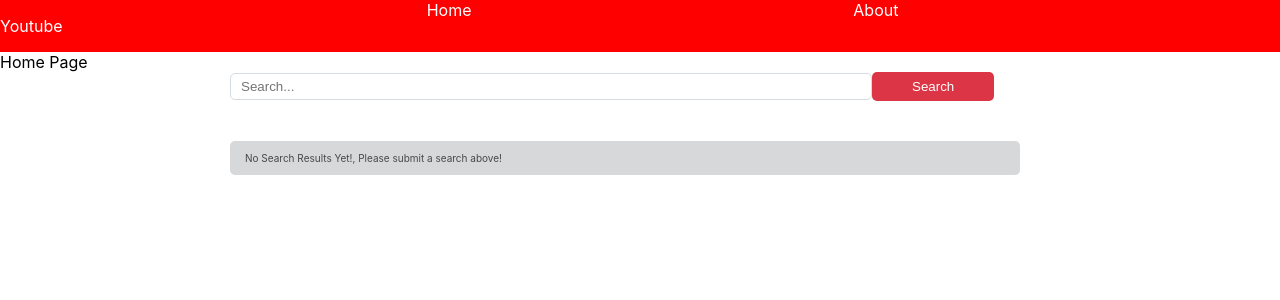
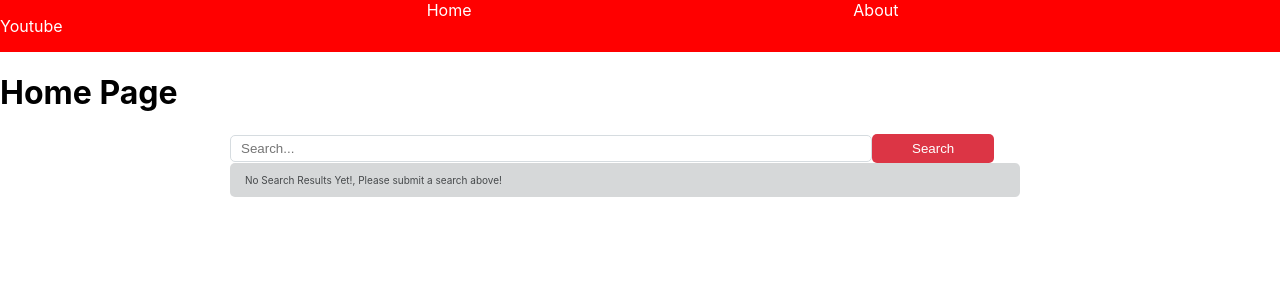
Before and after one commit to jrussell1017/youtube-clone-project, a React (Create React App) app: page / in a window 1280 px wide. Shown: the top 300 px of the page. Built offline with nearby package versions, Linux system fonts and the light colour scheme.

Commit message:
added fetch, finished searchpage & searchlist

```diff
--- a/src/App.js
+++ b/src/App.js
@@ -1,12 +1,11 @@
 import "./App.css";
 import React, { Component } from "react";
 import { Route, Routes, Link } from "react-router-dom";
+
 // Component
 import HomePage from "./component/home/HomePage";
 import AboutPage from "./component/about/AboutPage";
-import IndividualVideoPage from "./component/IndividualVideoPage";
-import Search from "./component/search/Search";
-import SearchResults from "./component/search/SearchResults";
+
 
 // Data
 import { team } from "./data/team.js"
@@ -40,10 +39,6 @@ class App extends Component {
             <Route exact path="/" element={<HomePage />} />
             <Route path="/about" element={<AboutPage team={team} />} />
           </Routes>
-          <Search />
-          <br />
-          <br />
-          <SearchResults />
         </div>
 
     );
--- a/src/component/IndividualVideoPage.js
+++ b/src/component/IndividualVideoPage.js
@@ -1,9 +1,9 @@
 import { Component } from "react";
 
 class IndividualVideoPage extends Component {
-  constructor() {
-    super();
-  }
+  // constructor() {
+  //   super();
+  // }
   render() {
     return (
       <div>
--- a/src/component/about/AboutTeam.js
+++ b/src/component/about/AboutTeam.js
@@ -1,11 +1,14 @@
-export const AboutTeam = ({ member }) => {
-    const { firstName, lastName, title } = member;
+const AboutTeam = ({ member }) => {
+    const { firstName, lastName, title, profilePicture, description } = member;
     let name = `${firstName} ${lastName}`;
 
     return (
         <article className="team-info">
             <h3>{name}</h3>
             <h4>{title}</h4>
+            <img src={profilePicture} alt="profile-pic"/>
+            <h5>Bio</h5>
+            <p>{description}</p>
         </article>
     );
 };
--- a/src/component/home/HomePage.js
+++ b/src/component/home/HomePage.js
@@ -1,12 +1,50 @@
 import { Component } from "react";
+import SearchPage from "../search/SearchPage";
 
 class HomePage extends Component {
-    // constructor(){
-    //     super()
-    // }
+    constructor(){
+        super()
+        this.state = {
+            videoList: [],
+            userInput: "",
+        }
+    }
+
+    handleSearchValue = (e) => {
+        this.setState({
+          userInput: e.target.value,
+        })
+      }
+
+    handleYoutubeData = (e) => {
+        console.log(e)
+        e.preventDefault();
+        const { userInput } = this.state;
+        fetch(`https://www.googleapis.com/youtube/v3/search?part=snippet&maxResults=20&q=${userInput}&type=video&key=${process.env.REACT_APP_API_KEY}`)
+        .then((res)=>{
+          return res.json();
+        })
+        .then((data)=>{
+          console.log("youtube data", data);
+          console.log("youtube thumbnails", data.items);
+          this.setState({
+            videoList: data.items,
+          })
+        })
+      }
+
     render() {
+        const { videoList, userInput } = this.state;
         return(
-            <div>Home Page</div>
+            <div>
+                <h1>Home Page</h1>
+                <SearchPage
+                userInput={userInput}
+                videoList={videoList}
+                handleSearchValue={this.handleSearchValue}
+                handleYoutubeData={this.handleYoutubeData}
+                />
+            </div>
         )
     }
 }
--- a/src/component/search/Search.js
+++ /dev/null
@@ -1,38 +0,0 @@
-import { Component } from "react";
-import "./search.css"
-
-class SearchBar extends Component {
-    constructor () {
-      super();
-      this.state = {
-        input: '',
-        array: []
-      }
-    }
-
-    //   const handleSubmit = (e) =>{
-    //       e.prebentDefault();
-    //       // what to do here
-    //     }
-
-
-    render () {
-        return (
-            <form className="search-form">
-            <input
-              className="input"
-              type="text"
-              id="search"
-              placeholder="Search..."
-            />
-            <button className="submitbtn" type="submit" onClick={function() {console.log('click')}}>Search</button>
-          </form>
-        )
-    }
-
-
-
-
-}
-
-export default SearchBar;
--- /dev/null
+++ b/src/component/search/SearchList.js
@@ -0,0 +1,19 @@
+import { Component } from "react";
+
+
+class SearchList extends Component {
+  // constructor(){
+  //   super();
+  // }
+
+  render() {
+    const { videoElList } = this.props;
+      return (
+        <aside className="search-list">
+           {videoElList}
+        </aside>
+      )
+    }
+}
+
+export default SearchList;
--- /dev/null
+++ b/src/component/search/SearchPage.js
@@ -0,0 +1,40 @@
+import { Component } from "react";
+import "./search.css"
+import SearchList from "./SearchList";
+import "./searchResults.css"
+
+
+class SearchPage extends Component {
+    constructor () {
+      super();
+      this.state = {
+        array: []
+      }
+    }
+
+    render () {
+      const { videoList, userInput } = this.props;
+      console.log(" youtube data", videoList)
+      let videoElList = videoList.map((vid) => (<img key={vid.id.videoId} src={vid.snippet.thumbnails.high.url} alt="video-pic" />));
+      console.log("youtube thumbnail search", videoElList);
+        return (
+          <form className="search-form">
+            <input
+              className="input"
+              type="text"
+              id="search"
+              placeholder="Search..."
+              onInput={this.props.handleSearchValue}
+              value={userInput}
+            />
+            <button className="submitbtn" type="submit" onClick={this.props.handleYoutubeData}>Search</button>
+            <div className="search-results">
+                <p>No Search Results Yet!, Please submit a search above!</p>
+            </div>
+            <SearchList videoElList={videoElList} />
+          </form>
+        )
+    }
+}
+
+export default SearchPage;
--- a/src/component/search/SearchResults.js
+++ /dev/null
@@ -1,14 +0,0 @@
-import { Component } from "react";
-import "./searchResults.css"
-
-class SearchResults extends Component {
-    render() {
-      return (
-        <div className="search-results">
-          <p>No Search Results Yet!, Please submit a search above!</p>
-        </div>
-      )
-    }
-}
-
-export default SearchResults;
--- a/src/data/team.js
+++ b/src/data/team.js
@@ -3,18 +3,24 @@ export const team = [
         id: "yerr01",
         firstName: "Hector",
         lastName: "Ilarraza",
-        title: "Team Lead"
+        title: "Team Lead",
+        description: "Hello everyone, my name is Xiaoming Yang, (He/him) in this project, I am the technical person in charge. I am an 8.2 fellow from Pursuit. My goal is to find a job after completing my studies here. Programming is a hobby of mine. It should also be the choice of everyone who does not want to become Alzheimer’s prematurely. I hope that every skill, I learn here can be applied to my future work.",
+        profilePicture: "https://avatars.githubusercontent.com/u/53978521?v=4"
     },
     {
         id: "yerr02",
         firstName: "James",
         lastName: "Russell",
-        title: "Visual Lead"
+        title: "Visual Lead",
+        description: "Hello everyone, my name is Xiaoming Yang, (He/him) in this project, I am the technical person in charge. I am an 8.2 fellow from Pursuit. My goal is to find a job after completing my studies here. Programming is a hobby of mine. It should also be the choice of everyone who does not want to become Alzheimer’s prematurely. I hope that every skill, I learn here can be applied to my future work.",
+        profilePicture: "https://avatars.githubusercontent.com/u/75263425?v=4"
     },
     {
         id: "yerr03",
         firstName: "Xioaming",
         lastName: "Yang",
-        title: "Tech Lead"
+        title: "Tech Lead",
+        description: "Hello everyone, my name is Xiaoming Yang, (He/him) in this project, I am the technical person in charge. I am an 8.2 fellow from Pursuit. My goal is to find a job after completing my studies here. Programming is a hobby of mine. It should also be the choice of everyone who does not want to become Alzheimer’s prematurely. I hope that every skill, I learn here can be applied to my future work.",
+        profilePicture: "https://avatars.githubusercontent.com/u/86433186?v=4"
     }
 ];
```
